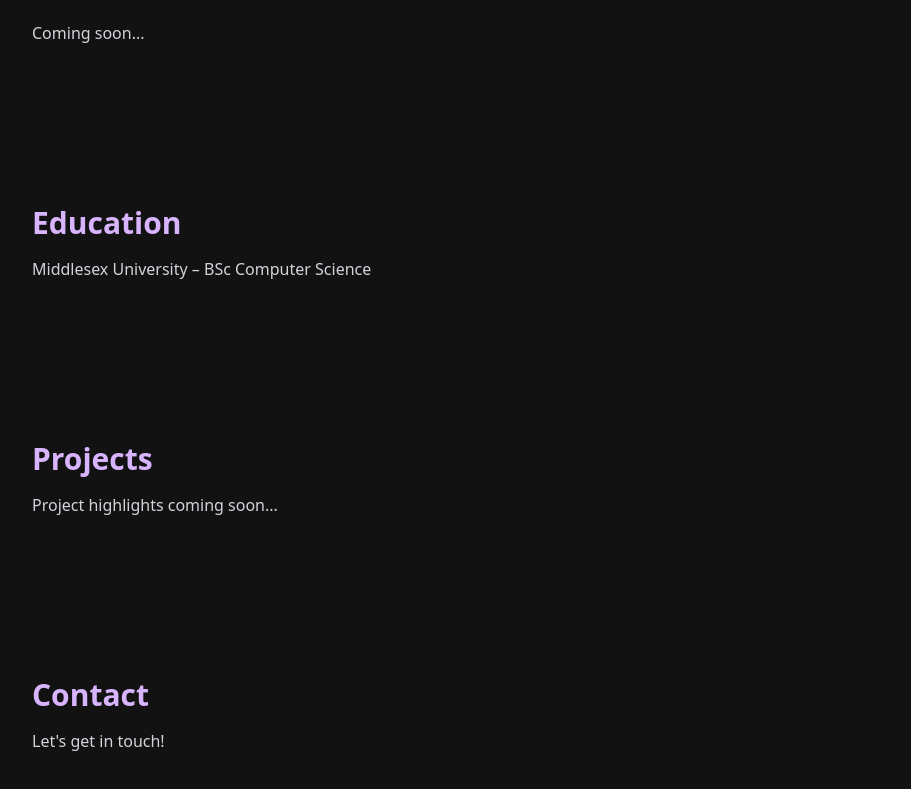
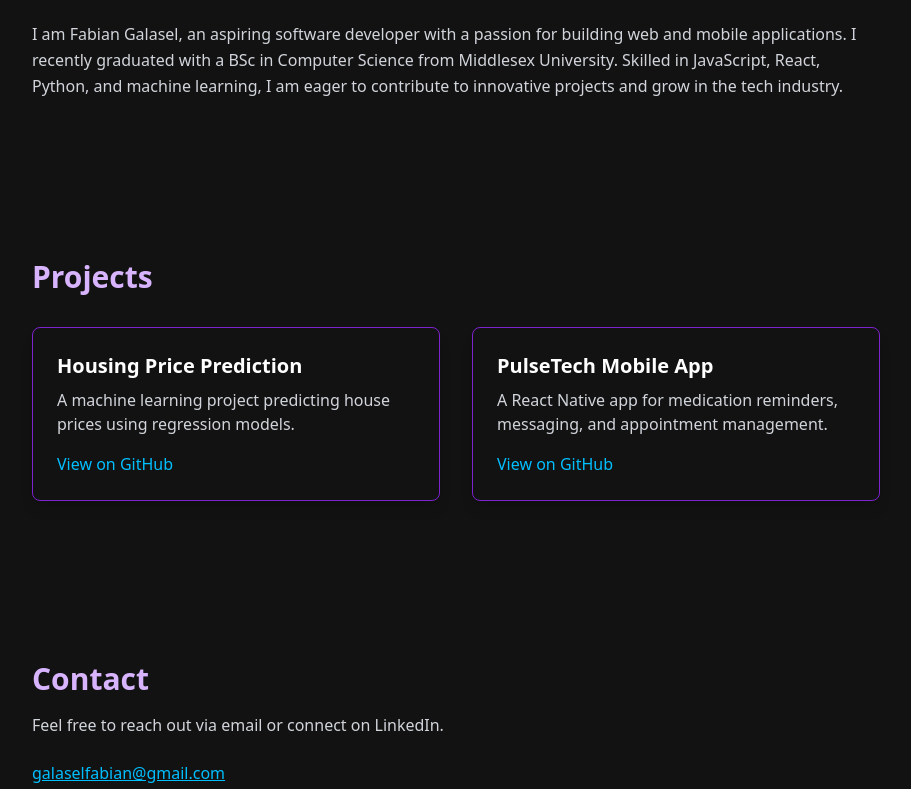
Before and after one commit to FabianC1/PortfolioWebsite, a React (Vite) app: page / in a window 1280 px wide. Shown: the part 671-1460 px from the top of the page, without its empty margins (184-1095 px from the left). Built offline with nearby package versions, Linux system fonts and the light colour scheme.

Commit message:
Update App component with smooth scrolling, enhanced About section, and added Projects and Contact sections

```diff
--- a/src/App.tsx
+++ b/src/App.tsx
@@ -21,6 +21,14 @@ function App() {
 
   return (
     <div className="min-h-screen bg-charcoalBlack text-white font-sans">
+
+      <style>
+        {`
+          html {
+            scroll-behavior: smooth;
+          }
+        `}
+      </style>
 
       {/* Transparent Header */}
       <header className="fixed top-0 w-full z-50 bg-transparent backdrop-blur-sm px-6 py-4 flex justify-between items-center">
@@ -122,17 +130,39 @@ function App() {
       {/* Sections (to be expanded) */}
       <section id="about" className="max-w-4xl mx-auto py-20 px-6">
         <h2 className="text-3xl font-bold text-purple-300 mb-4">About</h2>
-        <p className="text-gray-300">Coming soon...</p>
-      </section>
-
-      <section id="education" className="max-w-4xl mx-auto py-20 px-6">
-        <h2 className="text-3xl font-bold text-purple-300 mb-4">Education</h2>
-        <p className="text-gray-300">Middlesex University – BSc Computer Science</p>
+        <p className="text-gray-300 leading-relaxed">
+          I am Fabian Galasel, an aspiring software developer with a passion for building web and mobile applications.
+          I recently graduated with a BSc in Computer Science from Middlesex University.
+          Skilled in JavaScript, React, Python, and machine learning, I am eager to contribute to innovative projects and grow in the tech industry.
+        </p>
       </section>
 
       <section id="projects" className="max-w-4xl mx-auto py-20 px-6">
-        <h2 className="text-3xl font-bold text-purple-300 mb-4">Projects</h2>
-        <p className="text-gray-300">Project highlights coming soon...</p>
+        <h2 className="text-3xl font-bold text-purple-300 mb-8">Projects</h2>
+        <div className="grid md:grid-cols-2 gap-8">
+          <div className="bg-darkPurple p-6 rounded-lg border border-purple-700 shadow-lg">
+            <h3 className="text-xl font-semibold mb-2">Housing Price Prediction</h3>
+            <p className="text-gray-300 mb-4">A machine learning project predicting house prices using regression models.</p>
+            <a href="https://github.com/FabianC1/Housing-Price-Prediction-Using-Regression-Models" target="_blank" rel="noopener noreferrer" className="text-skyBlue hover:text-neonPurple">
+              View on GitHub
+            </a>
+          </div>
+          <div className="bg-darkPurple p-6 rounded-lg border border-purple-700 shadow-lg">
+            <h3 className="text-xl font-semibold mb-2">PulseTech Mobile App</h3>
+            <p className="text-gray-300 mb-4">A React Native app for medication reminders, messaging, and appointment management.</p>
+            <a href="https://github.com/FabianC1/PulseTechMobile" target="_blank" rel="noopener noreferrer" className="text-skyBlue hover:text-neonPurple">
+              View on GitHub
+            </a>
+          </div>
+        </div>
+      </section>
+
+      <section id="contact" className="max-w-4xl mx-auto py-20 px-6">
+        <h2 className="text-3xl font-bold text-purple-300 mb-4">Contact</h2>
+        <p className="text-gray-300 mb-6">Feel free to reach out via email or connect on LinkedIn.</p>
+        <a href="mailto:galaselfabian@gmail.com" className="text-skyBlue hover:text-neonPurple underline">
+          galaselfabian@gmail.com
+        </a>
       </section>
 
       <section id="contact" className="max-w-4xl mx-auto py-20 px-6">
```
